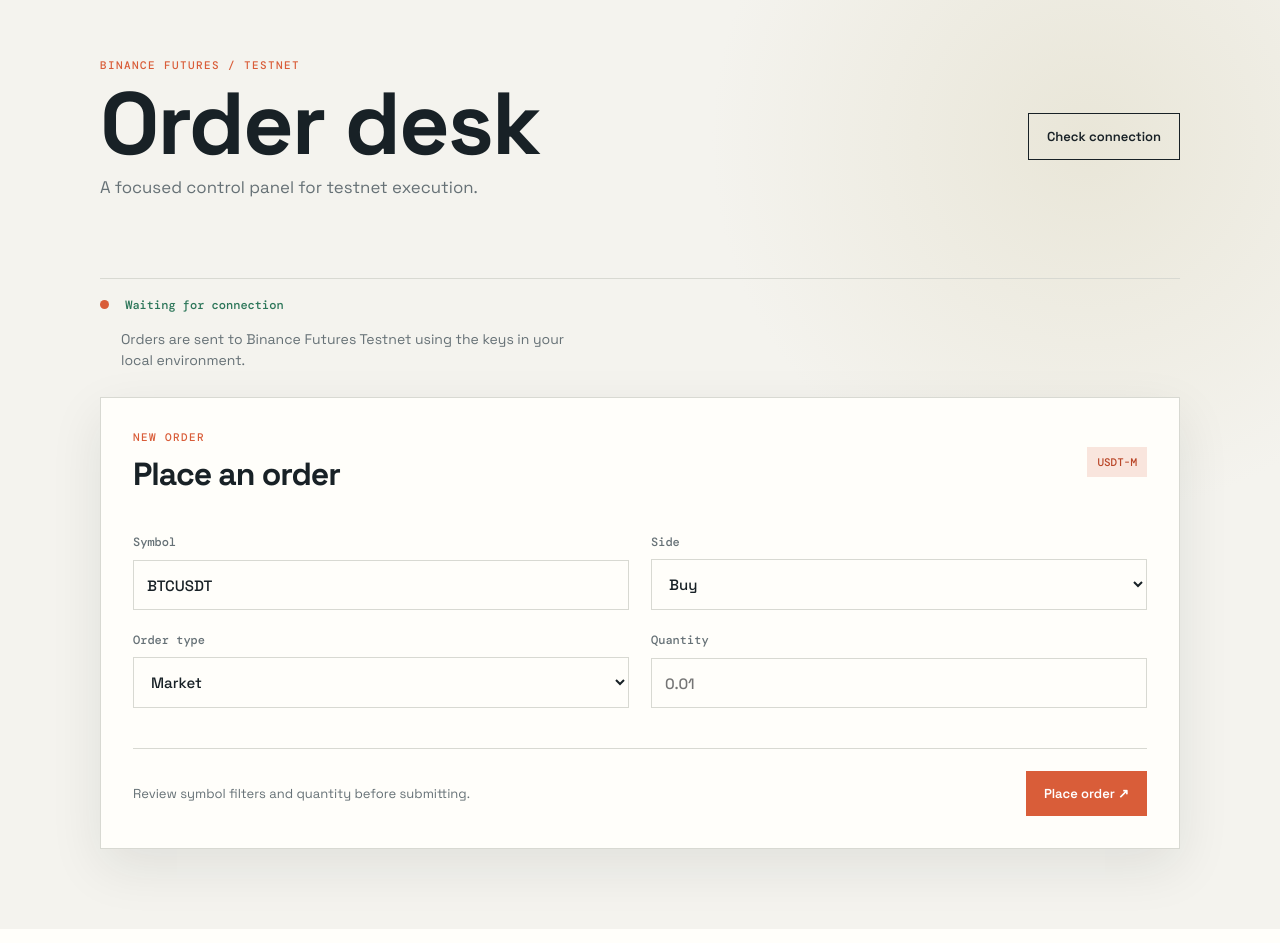
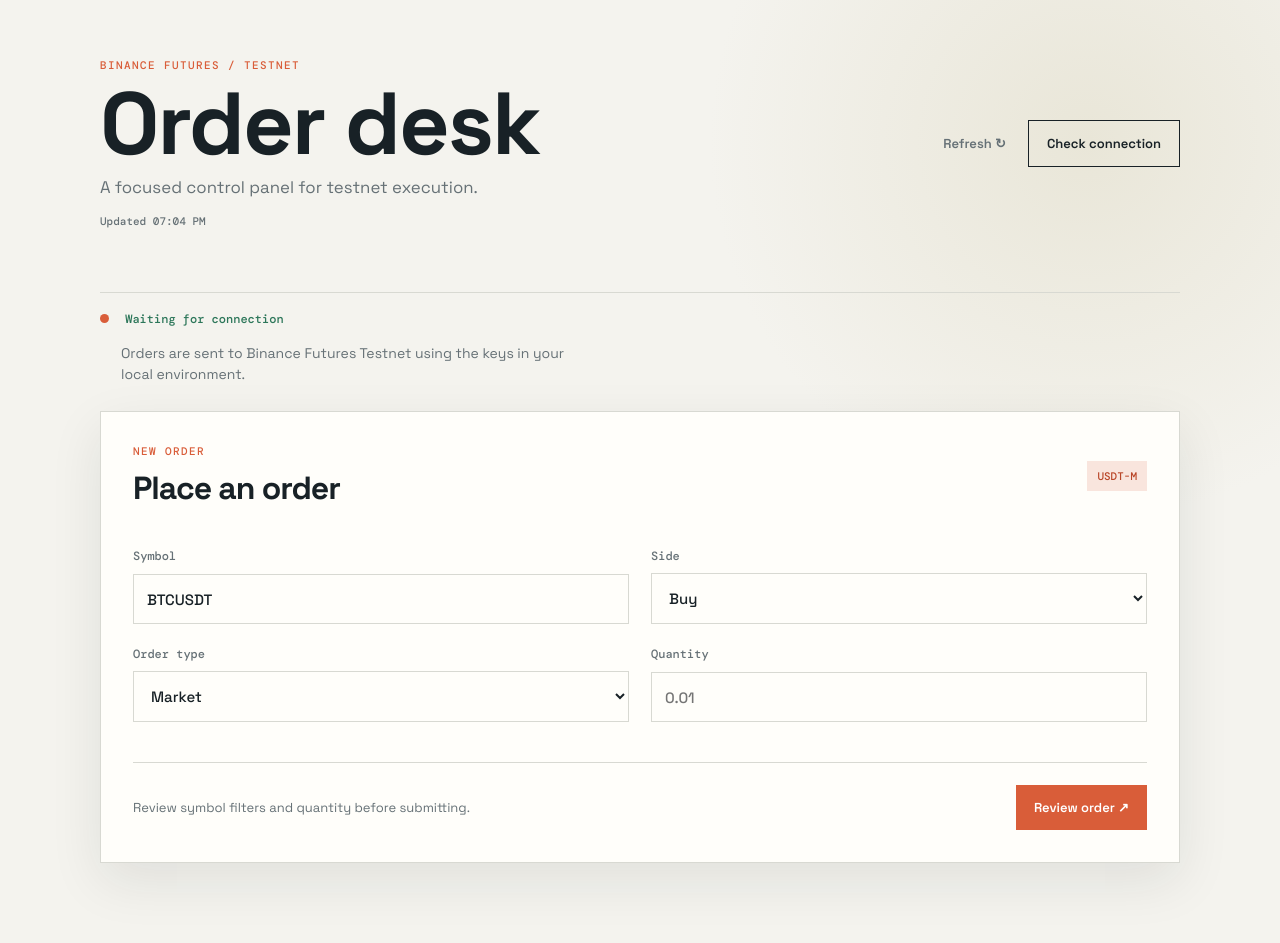
Before and after one commit to raghav3907-svg/trading-bot, a Flask app: page / in a window 1280 px wide. Before the commit the page ends 911 px from the top, so only its background shows below. Run offline with Flask 3, Linux system fonts and the light colour scheme; data that the repository does not hold is empty.

Commit message:
Add interactive order review dashboard

```diff
--- a/static/style.css
+++ b/static/style.css
@@ -23,11 +23,13 @@ body {
 
 .shell { width: min(1080px, calc(100% - 40px)); margin: 0 auto; padding: 58px 0 80px; }
 .topbar, .form-heading, .form-footer { display: flex; align-items: center; justify-content: space-between; gap: 24px; }
+.topbar-actions { display: flex; align-items: center; gap: 10px; }
 .kicker { margin: 0 0 10px; color: var(--accent); font: 500 11px 'DM Mono', monospace; letter-spacing: 1.4px; }
 h1, h2, p { margin-top: 0; }
 h1 { margin-bottom: 10px; font-size: clamp(2.5rem, 7vw, 5.5rem); line-height: .95; letter-spacing: -2px; }
 h2 { margin-bottom: 0; font-size: 2rem; letter-spacing: -1px; }
 .subtitle { color: var(--muted); font-size: 1.05rem; }
+.last-updated { margin: 16px 0 0; color: var(--muted); font: 500 11px 'DM Mono', monospace; }
 .workspace { margin-top: 64px; }
 .intro { border-top: 1px solid var(--line); padding: 18px 0 26px; color: var(--green); font: 500 12px 'DM Mono', monospace; }
 .intro p { max-width: 470px; margin: 16px 0 0 21px; color: var(--muted); font: 400 14px 'Space Grotesk', sans-serif; line-height: 1.5; }
@@ -68,6 +70,21 @@ input:focus, select:focus { outline: 2px solid #e8a18d; outline-offset: 2px; }
 .button-primary:hover { background: var(--accent-dark); }
 .button-secondary { color: var(--ink); background: transparent; border: 1px solid var(--ink); }
 .button-secondary:hover { color: white; background: var(--ink); }
+.button-quiet { padding: 13px 12px; color: var(--muted); background: transparent; }
+.button-quiet:hover { color: var(--ink); background: #e8e7df; }
+.button-quiet.is-loading span { display: inline-block; animation: spin .6s linear infinite; }
+.order-dialog { width: min(480px, calc(100% - 28px)); padding: 28px; color: var(--ink); border: 1px solid var(--line); box-shadow: 0 24px 80px rgba(24, 33, 38, .2); }
+.order-dialog::backdrop { background: rgba(24, 33, 38, .42); backdrop-filter: blur(3px); }
+.dialog-heading { display: flex; justify-content: space-between; gap: 20px; }
+.dialog-heading h2 { font-size: 1.7rem; }
+.dialog-close { width: 32px; height: 32px; border: 1px solid var(--line); color: var(--muted); background: transparent; font-size: 22px; cursor: pointer; }
+.dialog-copy { margin: 20px 0; color: var(--muted); font-size: 14px; line-height: 1.5; }
+.order-summary { margin: 0; border-top: 1px solid var(--line); }
+.order-summary div { display: flex; justify-content: space-between; gap: 20px; padding: 13px 0; border-bottom: 1px solid var(--line); }
+.order-summary dt { color: var(--muted); font: 500 11px 'DM Mono', monospace; text-transform: uppercase; }
+.order-summary dd { margin: 0; font-weight: 600; }
+.dialog-actions { display: flex; justify-content: flex-end; gap: 10px; margin-top: 24px; }
+@keyframes spin { to { transform: rotate(360deg); } }
 .alerts { margin-top: 22px; }
 .alert { margin: 0; padding: 14px 16px; font-size: 14px; border-left: 4px solid; background: var(--panel); }
 .alert.success { color: var(--green); border-color: var(--green); }
@@ -77,6 +94,7 @@ input:focus, select:focus { outline: 2px solid #e8a18d; outline-offset: 2px; }
 @media (max-width: 650px) {
   .shell { width: min(100% - 28px, 540px); padding-top: 32px; }
   .topbar, .form-footer { align-items: flex-start; flex-direction: column; }
+  .topbar-actions { width: 100%; flex-direction: column; align-items: stretch; }
   .workspace { margin-top: 42px; }
   .order-form { padding: 22px; }
   .connection-state { align-items: flex-start; flex-direction: column; }
--- a/templates/index.html
+++ b/templates/index.html
@@ -13,10 +13,14 @@
         <p class="kicker">BINANCE FUTURES / TESTNET</p>
         <h1>Order desk</h1>
         <p class="subtitle">A focused control panel for testnet execution.</p>
+        <p class="last-updated" aria-live="polite">Updated just now</p>
       </div>
-      <form action="{{ url_for('connection') }}" method="post">
-        <button class="button button-secondary" type="submit">Check connection</button>
-      </form>
+      <div class="topbar-actions">
+        <button class="button button-quiet" id="refresh-page" type="button" title="Refresh dashboard">Refresh <span aria-hidden="true">↻</span></button>
+        <form action="{{ url_for('connection') }}" method="post">
+          <button class="button button-secondary" type="submit">Check connection</button>
+        </form>
+      </div>
     </header>
 
     {% with messages = get_flashed_messages(with_categories=true) %}
@@ -115,17 +119,37 @@
 
         <div class="form-footer">
           <p>Review symbol filters and quantity before submitting.</p>
-          <button class="button button-primary" type="submit">Place order <span aria-hidden="true">↗</span></button>
+          <button class="button button-primary" id="review-order" type="button">Review order <span aria-hidden="true">↗</span></button>
         </div>
       </form>
     </section>
   </main>
+  <dialog class="order-dialog" id="order-dialog">
+    <div class="dialog-heading"><div><p class="kicker">ORDER REVIEW</p><h2>Ready to send?</h2></div><button class="dialog-close" id="close-dialog" type="button" aria-label="Close order review">×</button></div>
+    <p class="dialog-copy">Confirm these details before sending the order to Binance Futures Testnet.</p>
+    <dl class="order-summary">
+      <div><dt>Symbol</dt><dd id="summary-symbol">BTCUSDT</dd></div>
+      <div><dt>Side</dt><dd id="summary-side">BUY</dd></div>
+      <div><dt>Type</dt><dd id="summary-type">MARKET</dd></div>
+      <div><dt>Quantity</dt><dd id="summary-quantity">-</dd></div>
+      <div id="summary-price-row"><dt>Price</dt><dd id="summary-price">-</dd></div>
+      <div id="summary-stop-row" class="hidden"><dt>Stop price</dt><dd id="summary-stop">-</dd></div>
+    </dl>
+    <div class="dialog-actions"><button class="button button-secondary" id="cancel-dialog" type="button">Cancel</button><button class="button button-primary" id="confirm-order" type="button">Confirm and place</button></div>
+  </dialog>
   <script>
     const typeSelect = document.getElementById('order_type');
     const priceField = document.getElementById('price-field');
     const stopPriceField = document.getElementById('stop-price-field');
     const priceInput = document.getElementById('price');
     const stopPriceInput = document.getElementById('stop_price');
+    const orderForm = document.querySelector('.order-form');
+    const dialog = document.getElementById('order-dialog');
+    const lastUpdated = document.querySelector('.last-updated');
+
+    function value(name, fallback = '-') {
+      return orderForm.elements[name].value.trim() || fallback;
+    }
 
     function updatePriceFields() {
       const isMarket = typeSelect.value === 'MARKET';
@@ -136,8 +160,34 @@
       stopPriceInput.required = isStop;
     }
 
+    function updateSummary() {
+      document.getElementById('summary-symbol').textContent = value('symbol');
+      document.getElementById('summary-side').textContent = value('side');
+      document.getElementById('summary-type').textContent = value('order_type');
+      document.getElementById('summary-quantity').textContent = value('quantity');
+      document.getElementById('summary-price').textContent = value('price');
+      document.getElementById('summary-stop').textContent = value('stop_price');
+      document.getElementById('summary-price-row').classList.toggle('hidden', typeSelect.value === 'MARKET');
+      document.getElementById('summary-stop-row').classList.toggle('hidden', typeSelect.value !== 'STOP_LIMIT');
+    }
+
     typeSelect.addEventListener('change', updatePriceFields);
+    orderForm.querySelectorAll('input, select').forEach((field) => field.addEventListener('input', updateSummary));
+    document.getElementById('review-order').addEventListener('click', () => {
+      if (!orderForm.reportValidity()) return;
+      updateSummary();
+      dialog.showModal();
+    });
+    document.getElementById('close-dialog').addEventListener('click', () => dialog.close());
+    document.getElementById('cancel-dialog').addEventListener('click', () => dialog.close());
+    document.getElementById('confirm-order').addEventListener('click', () => orderForm.submit());
+    document.getElementById('refresh-page').addEventListener('click', (event) => {
+      event.currentTarget.classList.add('is-loading');
+      window.location.reload();
+    });
+    lastUpdated.textContent = `Updated ${new Date().toLocaleTimeString([], { hour: '2-digit', minute: '2-digit' })}`;
     updatePriceFields();
+    updateSummary();
   </script>
 </body>
 </html>
```
